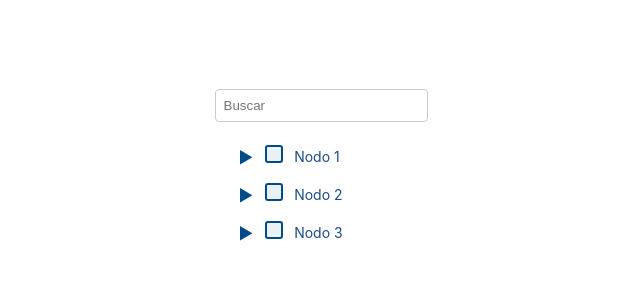
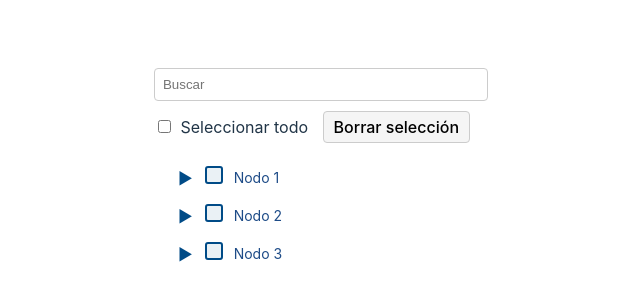
Before and after one commit to federicogomeza/vue3-treeview, a Vue app: page / in a window 1280 px wide. Shown: the part 222-522 px from the top of the page, without its empty margins (328-968 px from the left). Built offline with nearby package versions, Linux system fonts and the light colour scheme.

Commit message:
Update seleccionar todo y borrar seleccion

```diff
--- a/src/App.vue
+++ b/src/App.vue
@@ -102,6 +102,7 @@ const handleViewNode = (node: any) => {
     :treeData="treeData"
     :allowMultipleSelection="true"
     enableSearch
+    enableSelectAll
     :enableReordering="false"
     @select="handleSelectionChange"
     @view="handleViewNode"
--- a/src/components/TreeView.vue
+++ b/src/components/TreeView.vue
@@ -9,6 +9,15 @@
         @input="handleSearchInput"
       />
     </div>
+
+    <div v-if="enableSelectAll" class="select-controls">
+      <label>
+        <input type="checkbox" @change="selectAllNodes($event)" />
+        Seleccionar todo
+      </label>
+      <button @click="clearSelection" class="clear-btn">Borrar selección</button>
+    </div>
+
     <ul>
       <TreeNode
         v-for="(node, index) in visibleTreeData"
@@ -48,6 +57,10 @@ const props = defineProps({
     type: Boolean,
     default: false,
   },
+  enableSelectAll: {
+    type: Boolean,
+    default: false,
+  },
 });
 
 const emit = defineEmits(['select', 'view']);
@@ -55,6 +68,30 @@ const treeDataReactive = ref(JSON.parse(JSON.stringify(props.treeData)));
 const selectedNodes = ref(new Set());
 const searchTerm = ref("");
 
+// Seleccionar todos los nodos
+const selectAllNodes = (event) => {
+  selectedNodes.value.clear();
+  if (event.target.checked) {
+    const selectAll = (nodes) => {
+      nodes.forEach(node => {
+        selectedNodes.value.add(node);
+        if (node.children) {
+          selectAll(node.children);
+        }
+      });
+    };
+    selectAll(treeDataReactive.value);
+  }
+  emit('select', Array.from(selectedNodes.value));
+};
+
+// Borrar selección
+const clearSelection = () => {
+  selectedNodes.value.clear();
+  emit('select', Array.from(selectedNodes.value));
+};
+
+// Control de selección individual
 const handleSelect = (node) => {
   if (props.allowMultipleSelection) {
     if (selectedNodes.value.has(node)) {
@@ -69,30 +106,25 @@ const handleSelect = (node) => {
   emit('select', Array.from(selectedNodes.value));
 };
 
-
 const handleView = (node) => {
   emit('view', node);
 };
 
-
-// Filtra los nodos y ajusta visibilidad y expansión
+// Filtrar y expandir nodos con búsqueda
 const filterAndExpandNodes = (nodes, term) => {
   return nodes.map(node => {
     const matches = node.label.toLowerCase().includes(term.toLowerCase());
     let filteredChildren = [];
-
     if (node.children) {
       filteredChildren = filterAndExpandNodes(node.children, term);
     }
-
     node.isVisible = matches || filteredChildren.some(child => child.isVisible);
     node.expanded = node.isVisible && node.children && filteredChildren.length > 0;
-
     return { ...node, children: filteredChildren };
   });
 };
 
-// Computed para obtener nodos visibles
+// Computed para nodos visibles
 const visibleTreeData = computed(() => {
   if (!searchTerm.value) {
     return treeDataReactive.value;
@@ -100,9 +132,9 @@ const visibleTreeData = computed(() => {
   return filterAndExpandNodes(treeDataReactive.value, searchTerm.value);
 });
 
-// Observador para actualizar el árbol cuando cambia el término de búsqueda
+// Observador para término de búsqueda
 watch(searchTerm, () => {
-  treeDataReactive.value = JSON.parse(JSON.stringify(props.treeData)); // Reseteo de data reactiva
+  treeDataReactive.value = JSON.parse(JSON.stringify(props.treeData));
   filterAndExpandNodes(treeDataReactive.value, searchTerm.value);
   nextTick();
 });
@@ -114,7 +146,7 @@ watch(searchTerm, () => {
   padding-left: 1rem;
 }
 
-.search-container {
+.search-container, .select-controls {
   margin-bottom: 10px;
 }
 
@@ -124,4 +156,21 @@ watch(searchTerm, () => {
   border: 1px solid #ccc;
   border-radius: 4px;
 }
+
+.select-controls label {
+  cursor: pointer;
+}
+
+.select-controls label input {
+  margin-right: 5px;
+}
+
+.clear-btn {
+  margin-left: 10px;
+  background-color: #f5f5f5;
+  border: 1px solid #ccc;
+  padding: 5px 10px;
+  border-radius: 4px;
+  cursor: pointer;
+}
 </style>
```
